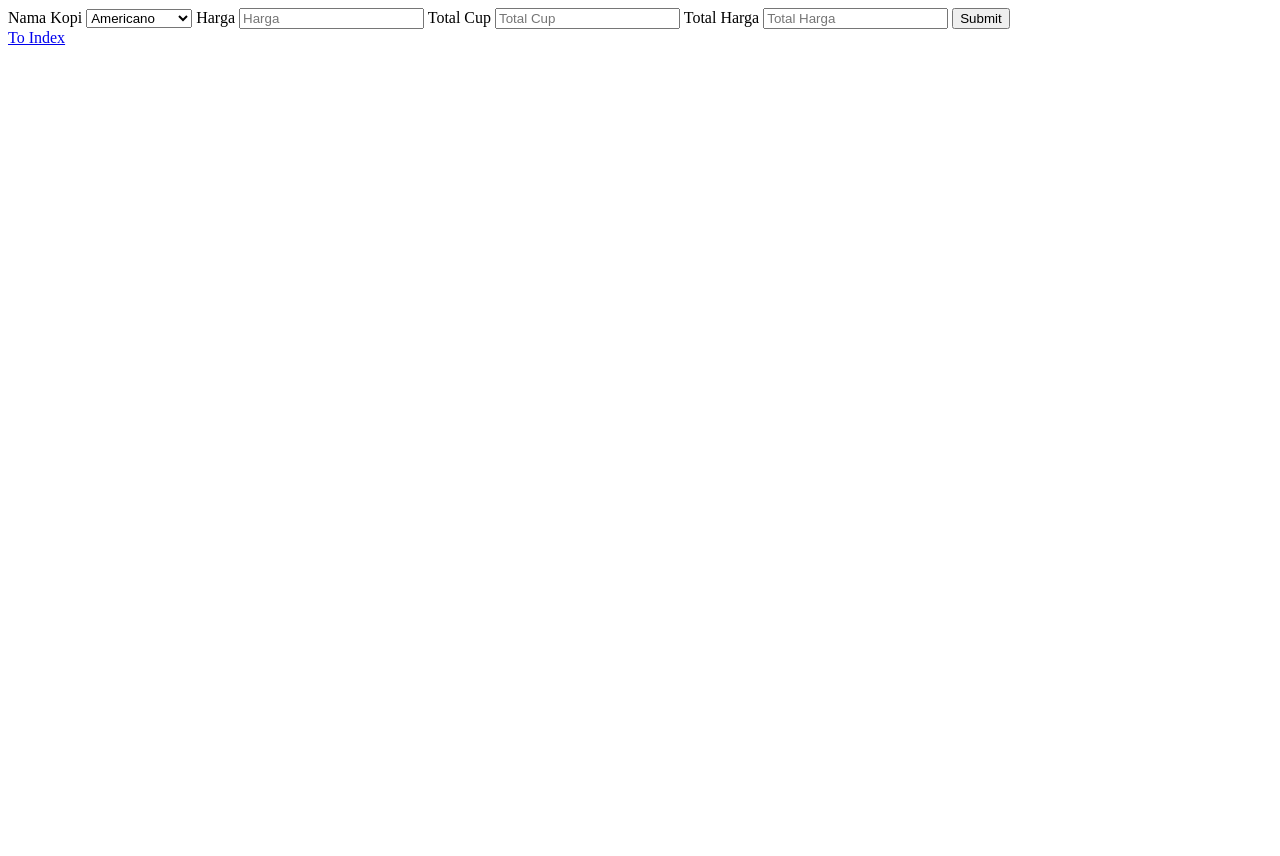
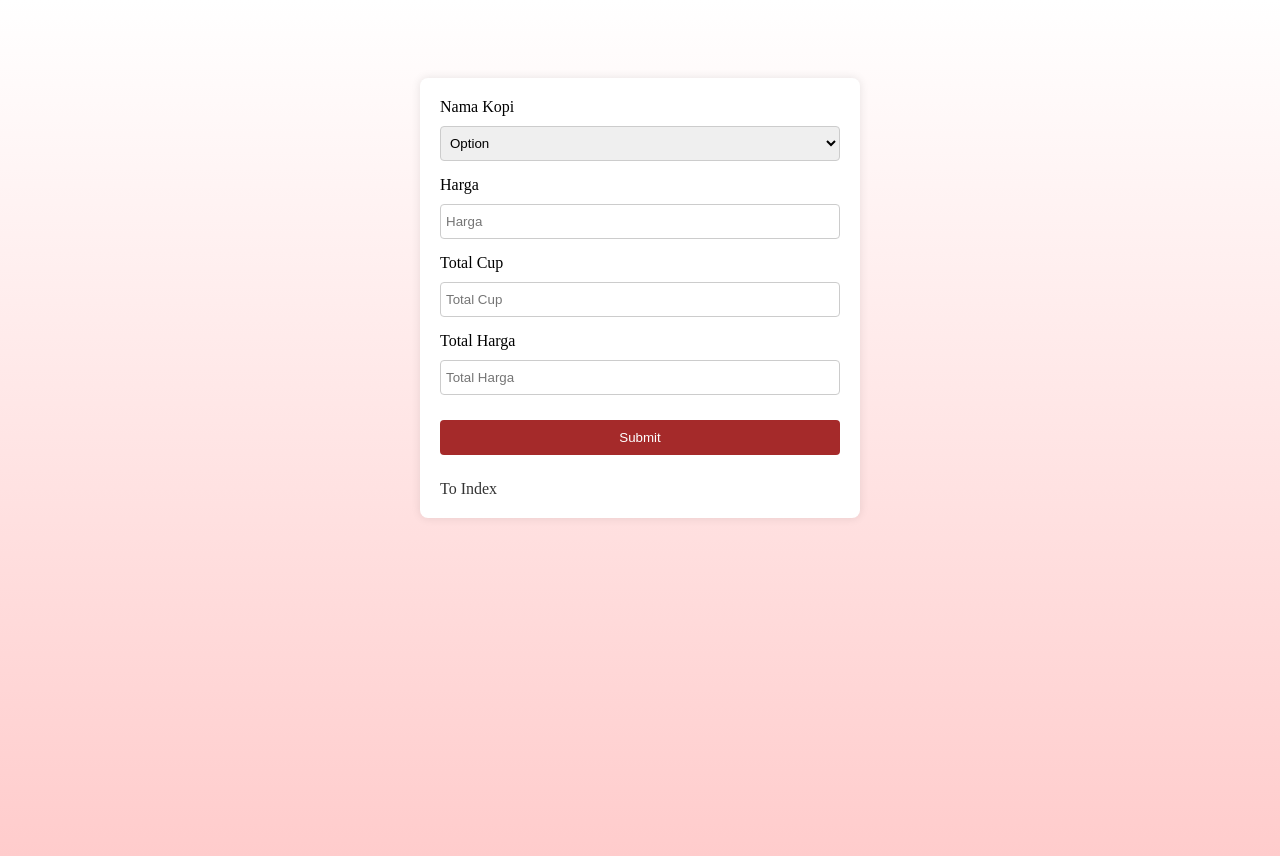
Before and after one commit to AgentEzra/PHP-Database-Penjualan, a PHP site: page /create.php in a window 1280 px wide. Before the commit the page ends 45 px from the top, so only its background shows below. Run offline with PHP 8.4, Linux system fonts and the light colour scheme.

Commit message:
final
final

```diff
--- a/create.php
+++ b/create.php
@@ -61,11 +61,14 @@ if ($_SERVER['REQUEST_METHOD'] === 'POST'){
     <meta charset="UTF-8">
     <meta name="viewport" content="width=device-width, initial-scale=1.0">
     <title>Input Page</title>
+    <link rel="stylesheet" href="style.css">
 </head>
 <body>
+    <div class="wrapper">
     <form method="post">
         <label for="nama_kopi">Nama Kopi</label>
         <select name="nama_kopi" id="nama_kopi">
+            <option value="option" disabled selected>Option</option>
             <option value="americano">Americano</option>
             <option value="cappucino">Cappucino</option>
             <option value="brown">Brown Sugar</option>
@@ -84,7 +87,8 @@ if ($_SERVER['REQUEST_METHOD'] === 'POST'){
         <button>Submit</button>
     </form>
 
-    <a href="index.php">To Index</a>
+        <a href="index.php">To Index</a>
+    </div>
 
     <script src="script.js"></script>
 </body>
--- a/edit.php
+++ b/edit.php
@@ -33,8 +33,10 @@ if ($_SERVER['REQUEST_METHOD'] === 'POST'){
     <meta charset="UTF-8">
     <meta name="viewport" content="width=device-width, initial-scale=1.0">
     <title>Edit Page</title>
+    <link rel="stylesheet" href="style.css">
 </head>
 <body>
+    <div class="wrapper">
     <form method="post">
         <label for="nama_kopi">Nama Kopi</label>
         <select name="nama_kopi" id="nama_kopi" value="$namaKopi">
@@ -57,6 +59,7 @@ if ($_SERVER['REQUEST_METHOD'] === 'POST'){
     </form>
 
     <a href="index.php">To Index</a>
+        </div>
 
     <script src="script.js"></script>
 </body>
--- a/index.php
+++ b/index.php
@@ -12,6 +12,7 @@ $result = mysqli_query($connect, $query);
     <meta charset="UTF-8">
     <meta name="viewport" content="width=device-width, initial-scale=1.0">
     <title>Main Page</title>
+    <link rel="stylesheet" href="style.css">
 </head>
 <body>
     <table border="1" cellpadding="10" cellspacing="0">
@@ -22,6 +23,8 @@ $result = mysqli_query($connect, $query);
             <th>TOTAL CUP</th>
             <th>TOTAL HARGA</th>
             <th>WAKTU</th>
+            <th>EDIT</th>
+            <th>DELETE</th>
         </tr>
 
         <?php
--- /dev/null
+++ b/style.css
@@ -0,0 +1,71 @@
+/* style.css - digunakan di semua halaman */
+
+body {
+    display: flex;
+    flex-direction: column;
+    align-items: center;
+    padding: 20px;
+    background: linear-gradient(#fff, #ffcccc);
+    font-family: 'Times New Roman', Times, serif;
+    min-height: 100vh;
+}
+
+.wrapper {
+    background-color: white;
+    padding: 20px;
+    border-radius: 8px;
+    box-shadow: 0 0 10px rgba(0, 0, 0, 0.1);
+    margin-bottom: 20px;
+    width: 400px;
+    margin-top: 50px;
+}
+
+form input, form select, form button {
+    width: 100%;
+    height: 35px;
+    margin-top: 10px;
+    margin-bottom: 15px;
+    padding: 5px;
+    border: 1px solid #ccc;
+    border-radius: 4px;
+    box-sizing: border-box;
+}
+
+form button {
+    background-color: brown;
+    color: white;
+    border: none;
+    cursor: pointer;
+}
+
+a {
+    display: inline-block;
+    margin-top: 10px;
+    text-decoration: none;
+    color: #333;
+}
+
+table {
+    border-collapse: collapse;
+    width: 90%;
+    background-color: white;
+    margin-top: 20px;
+    box-shadow: 0 0 8px rgba(0, 0, 0, 0.1);
+}
+
+th, td {
+    border: 1px solid #999;
+    padding: 10px 15px;
+    text-align: center;
+}
+
+th {
+    background-color: brown;
+    color: white;
+}
+
+td a {
+    color: blue;
+    text-decoration: none;
+    cursor: pointer;
+}
```
